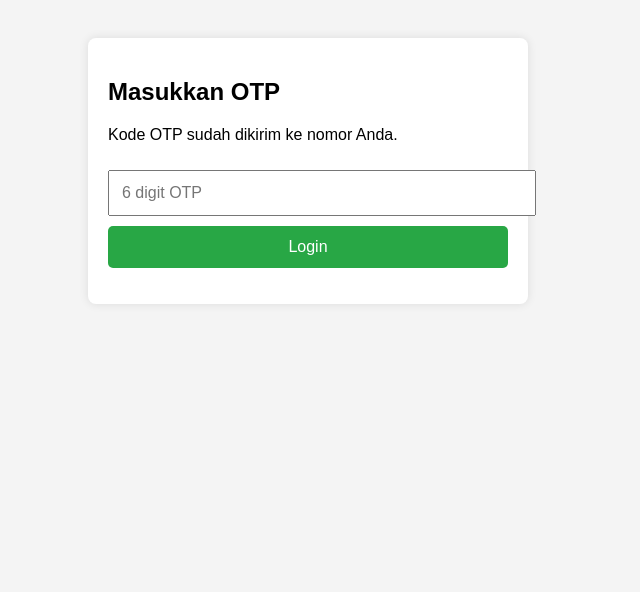
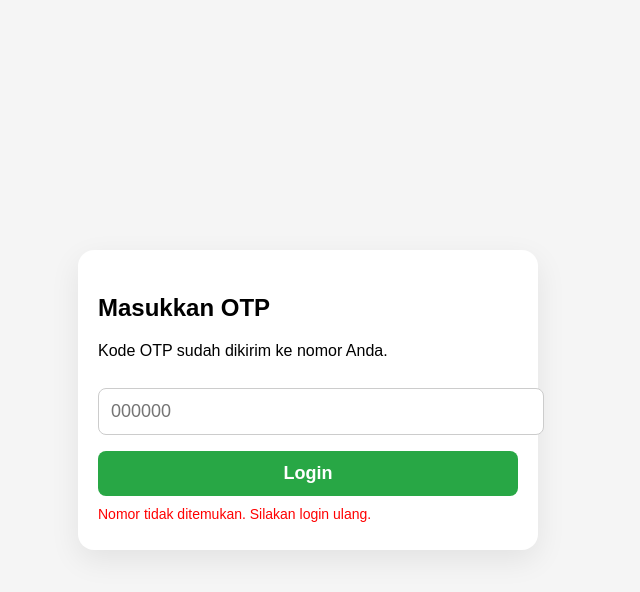
Before and after one commit to axcellsz/cobra, a plain HTML site: page public/otp.html in a window 1280 px wide. Shown: the whole page, without its empty margins (332-972 px from the left). Drawn offline with Linux system fonts and the light colour scheme.

Commit message:
Update otp.html

```diff
--- a/public/otp.html
+++ b/public/otp.html
@@ -1,85 +1,78 @@
 <!DOCTYPE html>
-<html lang="en">
+<html lang="id">
 <head>
   <meta charset="UTF-8" />
   <title>Masukkan OTP</title>
   <meta name="viewport" content="width=device-width, initial-scale=1" />
   <style>
-    body {
-        font-family: Arial, sans-serif;
-        padding: 30px;
-        background: #f4f4f4;
+    body { font-family: Arial; background: #f5f5f5; margin:0;
+      display:flex; justify-content:center; align-items:center; min-height:100vh; }
+    .card {
+      background:white; padding:24px 20px 28px; border-radius:16px;
+      max-width:420px; width:100%; box-shadow:0 10px 30px rgba(0,0,0,.08);
     }
-    .box {
-        background: white;
-        padding: 20px;
-        border-radius: 8px;
-        max-width: 400px;
-        margin: 0 auto;
-        box-shadow: 0 0 10px rgba(0,0,0,0.1);
-    }
-    input, button {
-        width: 100%;
-        padding: 12px;
-        font-size: 16px;
-        margin-top: 10px;
+    input {
+      width:100%; padding:12px; margin-top:12px; font-size:18px;
+      border-radius:8px; border:1px solid #ccc;
     }
     button {
-        background: #28a745;
-        color: white;
-        border: none;
-        border-radius: 5px;
-        cursor: pointer;
+      margin-top:16px; width:100%; padding:12px; border:none;
+      border-radius:8px; font-size:18px; font-weight:bold; background:#28a745; color:white;
+      cursor:pointer;
     }
+    #msg { color:red; margin-top:10px; font-size:14px; }
   </style>
 </head>
 <body>
 
-<div class="box">
+  <div class="card">
     <h2>Masukkan OTP</h2>
     <p>Kode OTP sudah dikirim ke nomor Anda.</p>
 
-    <input id="otp" type="text" placeholder="6 digit OTP" />
+    <input id="otp" maxlength="6" placeholder="000000" />
 
     <button onclick="submitOtp()">Login</button>
 
-    <p id="msg" style="color:red; margin-top:10px;"></p>
+    <div id="msg"></div>
   </div>
 
 <script>
-async function submitOtp() {
+  const msisdn = localStorage.getItem("msisdn");
+  if (!msisdn) {
+    document.getElementById("msg").textContent = "Nomor tidak ditemukan. Silakan login ulang.";
+  }
+
+  async function submitOtp(){
     const otp = document.getElementById("otp").value.trim();
     const msg = document.getElementById("msg");
+
     msg.textContent = "";
 
-    const msisdn = localStorage.getItem("login_msisdn");
-    if (!msisdn) {
-        msg.textContent = "Nomor tidak ditemukan, ulangi login.";
-        return;
-    }
-
     if (otp.length !== 6) {
-        msg.textContent = "OTP harus 6 digit";
+      msg.textContent = "OTP harus 6 digit!";
       return;
     }
 
     const res = await fetch("/api/submit-otp", {
       method: "POST",
-        headers: { "content-type": "application/json" },
+      headers: { "Content-Type": "application/json" },
       body: JSON.stringify({ msisdn, otp })
     });
 
     const data = await res.json();
 
     if (!data.ok) {
-        msg.textContent = data.message || "Login gagal";
+      msg.textContent = data.message || "OTP salah";
       return;
     }
 
-    // Berhasil login → simpan tokens
+    // ⭐ SIMPAN tokens ke localStorage (PENTING)
     localStorage.setItem("tokens", JSON.stringify(data.tokens));
 
-    // Arahkan ke dashboard (nanti kita buat)
+    // ⭐ SIMPAN subscriber_id = msisdn (opsional)
+    localStorage.setItem("subscriber_id", msisdn);
+
+    // REDIRECT setelah data tersimpan
     window.location.href = "/dashboard.html";
   }
 </script>
```
Lines whose indentation alone changed are shown as unchanged.
